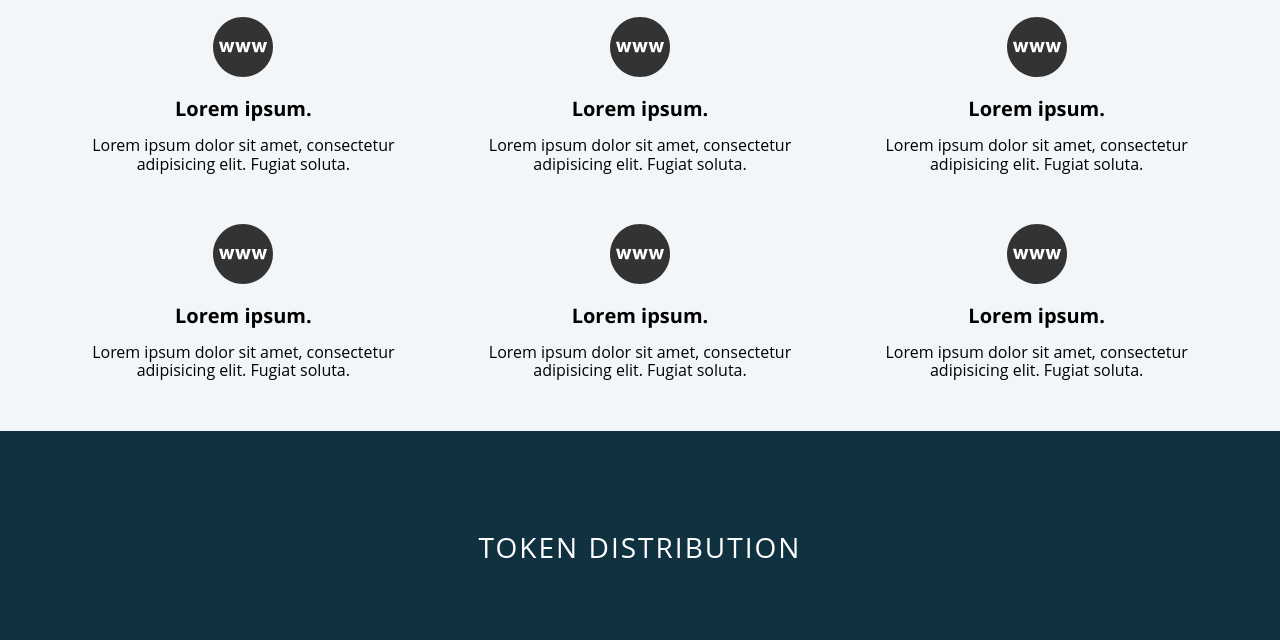
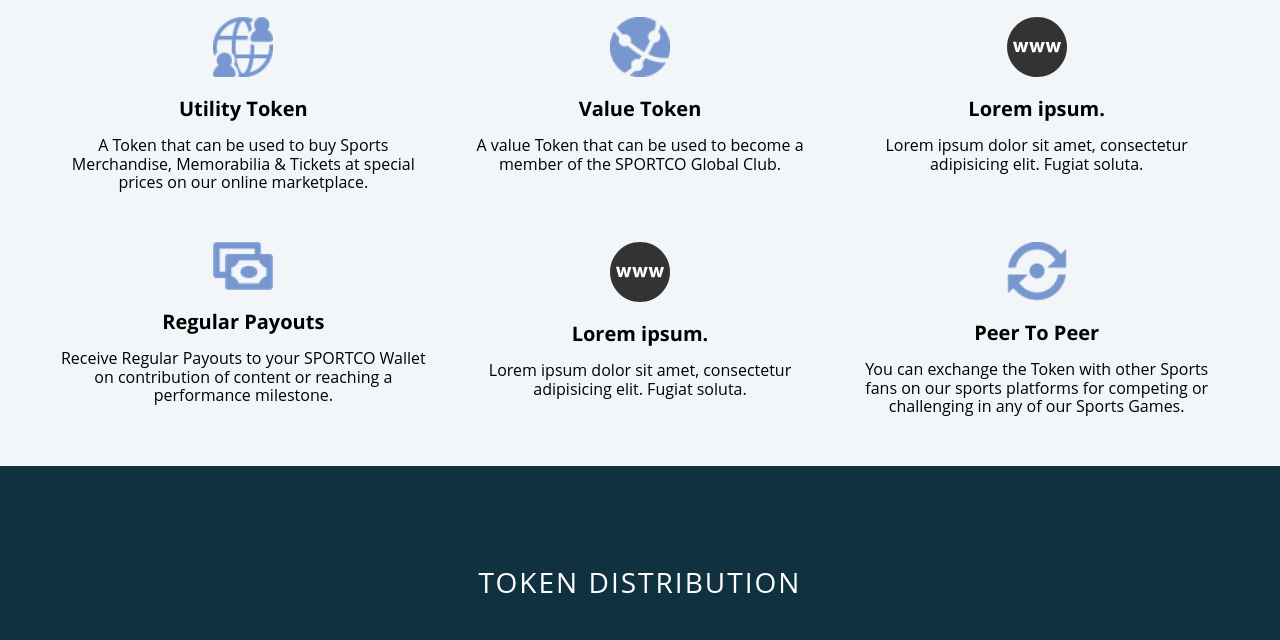
Before and after one commit to dolonche/ICO, a website: page src/template/index.html in a window 1280 px wide. Shown: the part 875-1515 px from the top of the page. Drawn offline with nearby package versions, Linux system fonts and the light colour scheme; files that its build step writes are made by us from their sources; files whose address does not match are found by name; a web font is replaced by a local one.

Commit message:
add some content

```diff
--- a/src/css/partial/blocks/page-body.scss
+++ b/src/css/partial/blocks/page-body.scss
@@ -1,3 +1,4 @@
 .page-body{
-  font-family: "Open sans";
+  font-family: "Open sans", sans-serif;
+  overflow-x: hidden;
 }
--- a/src/css/partial/blocks/page-header.scss
+++ b/src/css/partial/blocks/page-header.scss
@@ -3,8 +3,12 @@
     width: 100vw;
     height: 100vh;
     background-color: #19313E;
-    background-image: repeating-linear-gradient(90deg, rgba(255, 255, 255, .06), rgba(255, 255, 255, .06) 2px, transparent 0, transparent 40px), repeating-linear-gradient(-180deg, rgba(255, 255, 255, .06), rgba(255, 255, 255, .06) 2px, transparent 0, transparent 40px);
-    background-size: 50px 50px;
+//    background-image: repeating-linear-gradient(90deg, rgba(255, 255, 255, .06), rgba(255, 255, 255, .06) 2px, transparent 0, transparent 40px), repeating-linear-gradient(-180deg, rgba(255, 255, 255, .06), rgba(255, 255, 255, .06) 2px, transparent 0, transparent 40px);
+    background-image: url(../img/screen.jpeg);
+    background-repeat: no-repeat;
+    background-size: cover;
+    background-position: center;
+//    background-size: 50px 50px;
     box-shadow: inset 0px 0px 125px rgba(0, 0, 0, 0.6);
   }
   @extend %container;
--- a/src/template/index.html
+++ b/src/template/index.html
@@ -14,9 +14,14 @@
     <div class="our-token">
       <div class="our-token__title">Our token</div>
       <div class="our-token__item wow fadeInUp" data-wow-offset="25">
-        <img src="img/media.svg" alt="" class="our-token__item-img">
-        <b class="our-token__item-title">Lorem ipsum.</b>
-        <p class="our-token__item-text">Lorem ipsum dolor sit amet, consectetur adipisicing elit. Fugiat soluta.</p>
+        <img src="img/utility.png" alt="" class="our-token__item-img">
+        <b class="our-token__item-title">Utility Token</b>
+        <p class="our-token__item-text">A Token that can be used to buy Sports Merchandise, Memorabilia & Tickets at special prices on our online marketplace.</p>
+      </div>
+      <div class="our-token__item wow fadeInUp" data-wow-offset="25">
+        <img src="img/value.png" alt="" class="our-token__item-img">
+        <b class="our-token__item-title">Value Token</b>
+        <p class="our-token__item-text">A value Token that can be used to become a member of the SPORTCO Global Club.</p>
       </div>
       <div class="our-token__item wow fadeInUp" data-wow-offset="25">
         <img src="img/media.svg" alt="" class="our-token__item-img">
@@ -24,9 +29,9 @@
         <p class="our-token__item-text">Lorem ipsum dolor sit amet, consectetur adipisicing elit. Fugiat soluta.</p>
       </div>
       <div class="our-token__item wow fadeInUp" data-wow-offset="25">
-        <img src="img/media.svg" alt="" class="our-token__item-img">
-        <b class="our-token__item-title">Lorem ipsum.</b>
-        <p class="our-token__item-text">Lorem ipsum dolor sit amet, consectetur adipisicing elit. Fugiat soluta.</p>
+        <img src="img/payouts.png" alt="" class="our-token__item-img">
+        <b class="our-token__item-title">Regular Payouts</b>
+        <p class="our-token__item-text">Receive Regular Payouts to your SPORTCO Wallet on contribution of content or reaching a performance milestone.</p>
       </div>
       <div class="our-token__item wow fadeInUp" data-wow-offset="25">
         <img src="img/media.svg" alt="" class="our-token__item-img">
@@ -34,14 +39,9 @@
         <p class="our-token__item-text">Lorem ipsum dolor sit amet, consectetur adipisicing elit. Fugiat soluta.</p>
       </div>
       <div class="our-token__item wow fadeInUp" data-wow-offset="25">
-        <img src="img/media.svg" alt="" class="our-token__item-img">
-        <b class="our-token__item-title">Lorem ipsum.</b>
-        <p class="our-token__item-text">Lorem ipsum dolor sit amet, consectetur adipisicing elit. Fugiat soluta.</p>
-      </div>
-      <div class="our-token__item wow fadeInUp" data-wow-offset="25">
-        <img src="img/media.svg" alt="" class="our-token__item-img">
-        <b class="our-token__item-title">Lorem ipsum.</b>
-        <p class="our-token__item-text">Lorem ipsum dolor sit amet, consectetur adipisicing elit. Fugiat soluta.</p>
+        <img src="img/peer-to-peer.png" alt="" class="our-token__item-img">
+        <b class="our-token__item-title">Peer To Peer</b>
+        <p class="our-token__item-text">You can exchange the Token with other Sports fans on our sports platforms for competing or challenging in any of our Sports Games.</p>
       </div>
     </div>
   </div>
@@ -56,14 +56,14 @@
       <div class="token-distribution__right wow fadeInRight" data-wow-offset="25">
         <div class="token-distribution__right-value">
           <span>AVAILABLE TOKENS IN WAVE 1 FOR COMMUNITY-FUNDING
-</span><span>500,000,000</span>
+</span><span>1 500 000</span>
         </div>
         <div class="token-distribution__right-price"><span>PRE-ICO PRICE
-</span><span>1  Coin = 0.045 USD
+</span><span>1  Coin = 100 €
 
 </span></div>
         <div class="token-distribution__right-price"><span>ICO Wave 1 PRICE
-</span><span>1  Coin = 0.045 USD</span><span>Participate via ETH, BTC, USD</span></div>
+</span><span>1  Coin = 100 €</span><span>Participate via ETH, BTC, USD</span></div>
       </div>
     </div>
   </div>
@@ -81,7 +81,7 @@
       </div>
       <div class="parameters__item wow zoomIn" data-wow-offset="25">
         <b>COINCO</b>
-        <p><span>Wave 1 Supply of Tokens:</span><span>500,000,000</span></p>
+        <p><span>Wave 1 Supply of Tokens:</span><span>1 500 000</span></p>
       </div>
       <div class="parameters__image wow zoomIn" data-wow-offset="25"><img src="https://sportco.io/img/token-allocation-trans3.png" alt=""></div>
     </div>
@@ -130,8 +130,8 @@
   <div class="technologies__wrapper">
     <div class="technologies">
       <div class="technologies__title">Our technologies</div>
-      <div class="technologies__item wow fadeIn" data-wow-offset="25"> <img src="img/media.svg" alt="" class="technologies__item-img">
-        <b class="technologies__item-title">Lorem ipsum.</b>
+      <div class="technologies__item wow fadeIn" data-wow-offset="25"> <img src="img/networks.png" alt="" class="technologies__item-img">
+        <b class="technologies__item-title">BLOCKCHAIN NETWORK</b>
         <p class="technologies__item-text">Lorem ipsum dolor sit amet, consectetur adipisicing elit. Fugiat soluta.</p>
       </div>
       <div class="technologies__item wow fadeIn" data-wow-offset="25"> <img src="img/media.svg" alt="" class="technologies__item-img">
@@ -148,13 +148,13 @@
     <div class="features">
       <div class="features__title">Why us</div>
       <div class="features__item wow zoomIn" data-wow-offset="25"><img src="img/media.svg" alt="" class="features__item-img"><span class="features__item-descr">Lorem ipsum.</span></div>
+      <div class="features__item wow zoomIn" data-wow-offset="25"><img src="img/team.png" alt="" class="features__item-img"><span class="features__item-descr">Experienced Team</span></div>
       <div class="features__item wow zoomIn" data-wow-offset="25"><img src="img/media.svg" alt="" class="features__item-img"><span class="features__item-descr">Lorem ipsum.</span></div>
       <div class="features__item wow zoomIn" data-wow-offset="25"><img src="img/media.svg" alt="" class="features__item-img"><span class="features__item-descr">Lorem ipsum.</span></div>
       <div class="features__item wow zoomIn" data-wow-offset="25"><img src="img/media.svg" alt="" class="features__item-img"><span class="features__item-descr">Lorem ipsum.</span></div>
       <div class="features__item wow zoomIn" data-wow-offset="25"><img src="img/media.svg" alt="" class="features__item-img"><span class="features__item-descr">Lorem ipsum.</span></div>
       <div class="features__item wow zoomIn" data-wow-offset="25"><img src="img/media.svg" alt="" class="features__item-img"><span class="features__item-descr">Lorem ipsum.</span></div>
-      <div class="features__item wow zoomIn" data-wow-offset="25"><img src="img/media.svg" alt="" class="features__item-img"><span class="features__item-descr">Lorem ipsum.</span></div>
-      <div class="features__item wow zoomIn" data-wow-offset="25"><img src="img/media.svg" alt="" class="features__item-img"><span class="features__item-descr">Lorem ipsum.</span></div>
+      <div class="features__item wow zoomIn" data-wow-offset="25"><img src="img/producers.png" alt="" class="features__item-img"><span class="features__item-descr">AI, AR & SWARM Technologies</span></div>
       <div class="features__item wow zoomIn" data-wow-offset="25"><img src="img/media.svg" alt="" class="features__item-img"><span class="features__item-descr">Lorem ipsum.</span></div>
     </div>
   </div>
```
Also changed, not shown: build/css/styles.min.css, build/img/networks.png (added), build/img/payouts.png (added), build/img/peer-to-peer.png (added), build/img/producers.png (added), build/img/screen.jpeg (added), build/img/team.png (added), build/img/utility.png (added), build/img/value.png (added), build/index.html, src/img/networks.png (added), src/img/payouts.png (added), src/img/peer-to-peer.png (added), src/img/producers.png (added), 4 more files.
